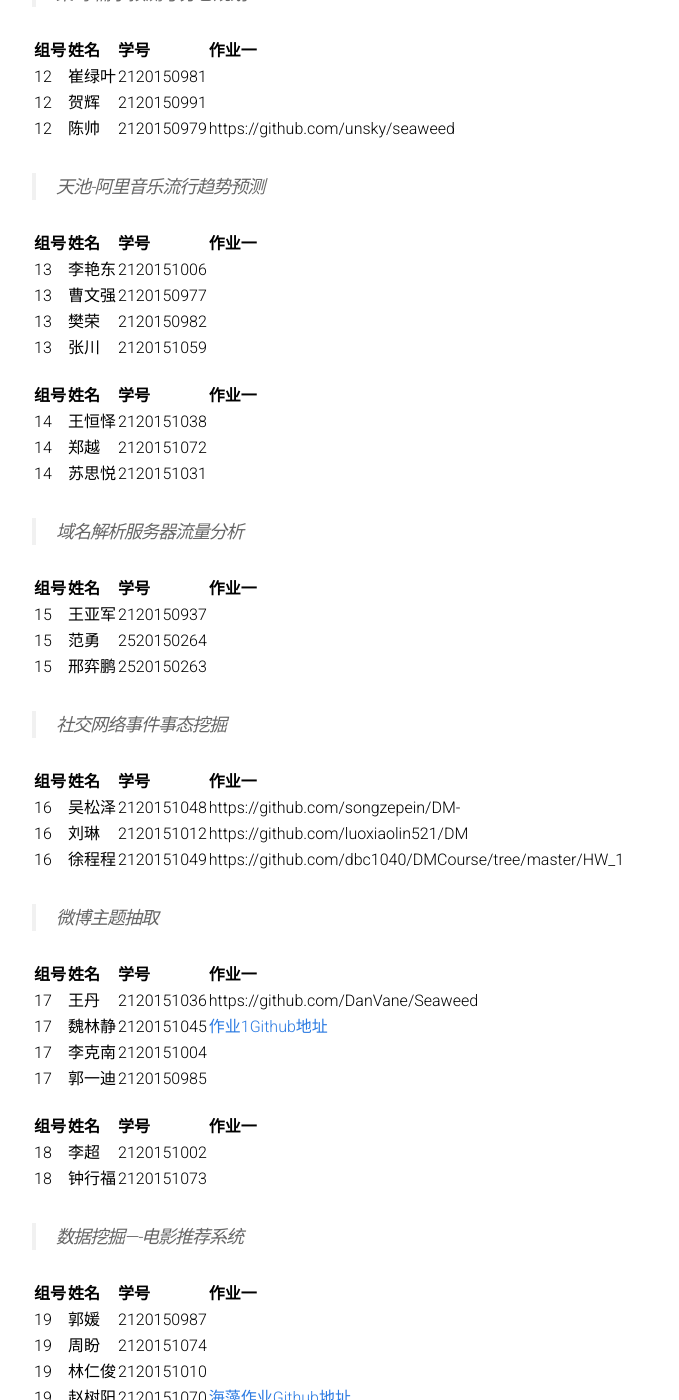
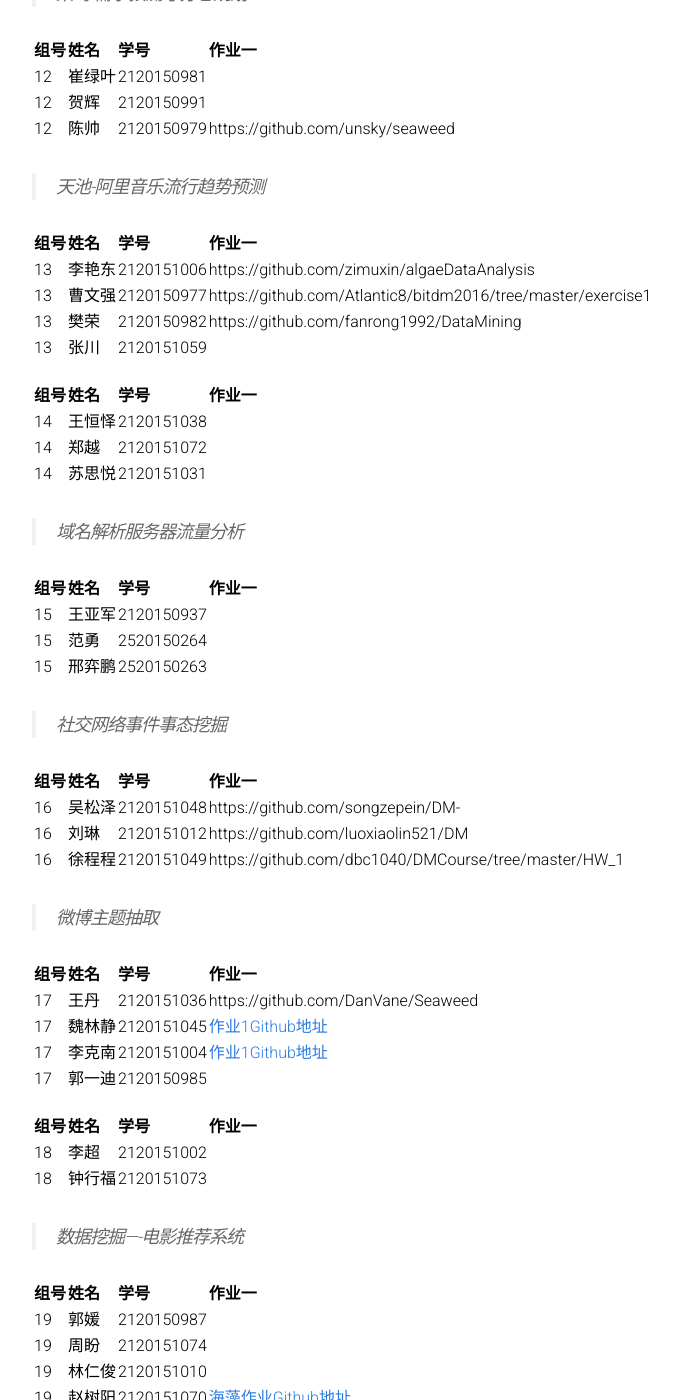
Before and after one commit to BITDM/bitdm.github.io, a Jekyll site: the page built from 2016/groups.md, in a window 1280 px wide and 1400 px high, scrolled down 2333 px. Shown: the whole window, without its empty margins (208-887 px from the left). Built offline with Jekyll 4.4.1, drawn with Linux system fonts in a browser that asks for light colours; some of the changed lines change nothing that is shown.

Commit message:
Update groups.md

```diff
--- a/2016/groups.md
+++ b/2016/groups.md
@@ -102,9 +102,9 @@ permalink: /2016/groups/
 
 |组号|姓名|学号|作业一|
 |:-------------|:-------------|:-----|:-----|
-|13|李艳东|2120151006|
-|13|曹文强|2120150977|
-|13|樊荣|2120150982|
+|13|李艳东|2120151006|https://github.com/zimuxin/algaeDataAnalysis|
+|13|曹文强|2120150977|https://github.com/Atlantic8/bitdm2016/tree/master/exercise1|
+|13|樊荣|2120150982|https://github.com/fanrong1992/DataMining|
 |13|张川|2120151059|
 
 
@@ -136,7 +136,7 @@ permalink: /2016/groups/
 |:-------------|:-------------|:-----|:-----|
 |17|王丹|2120151036|https://github.com/DanVane/Seaweed|
 |17|魏林静|2120151045|[作业1Github地址](https://github.com/smallsilent/DM-homework/tree/master/homework1)|
-|17|李克南|2120151004|
+|17|李克南|2120151004|[作业1Github地址](https://github.com/nandily/DMHomework/tree/master/homework1)
 |17|郭一迪|2120150985|
 
 |组号|姓名|学号|作业一|
```
